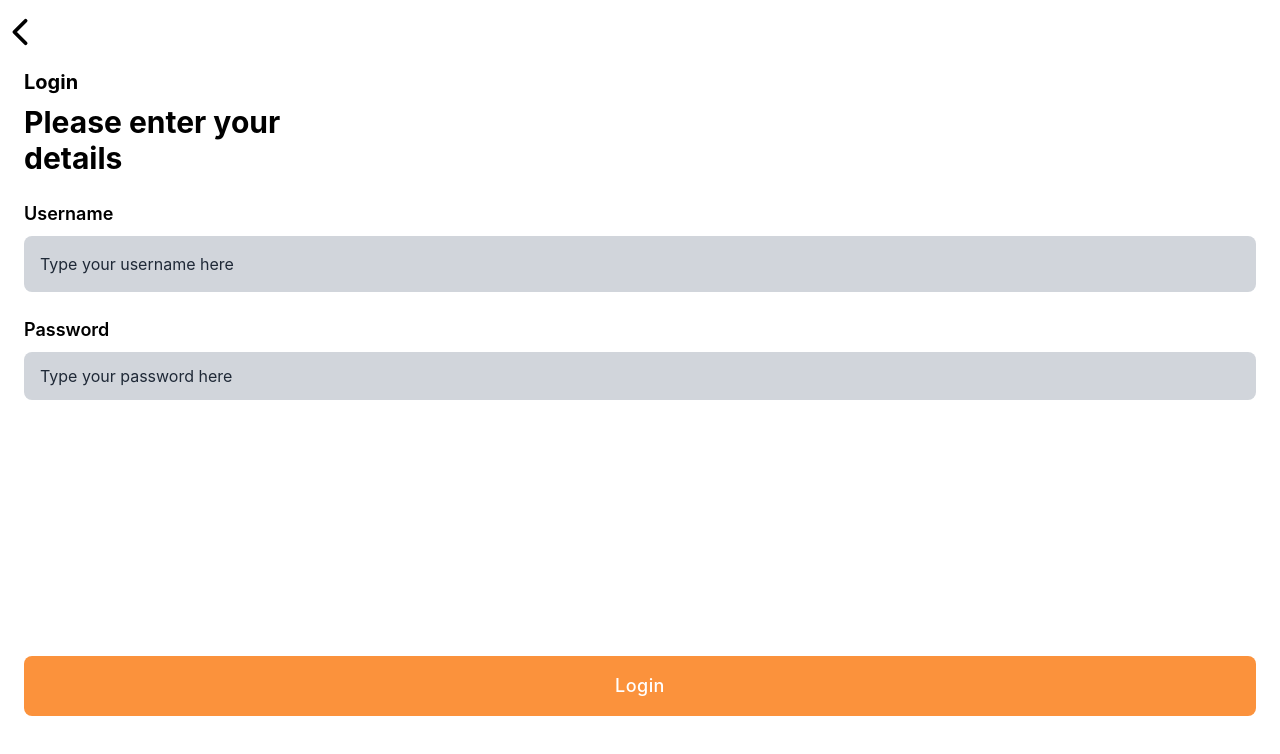
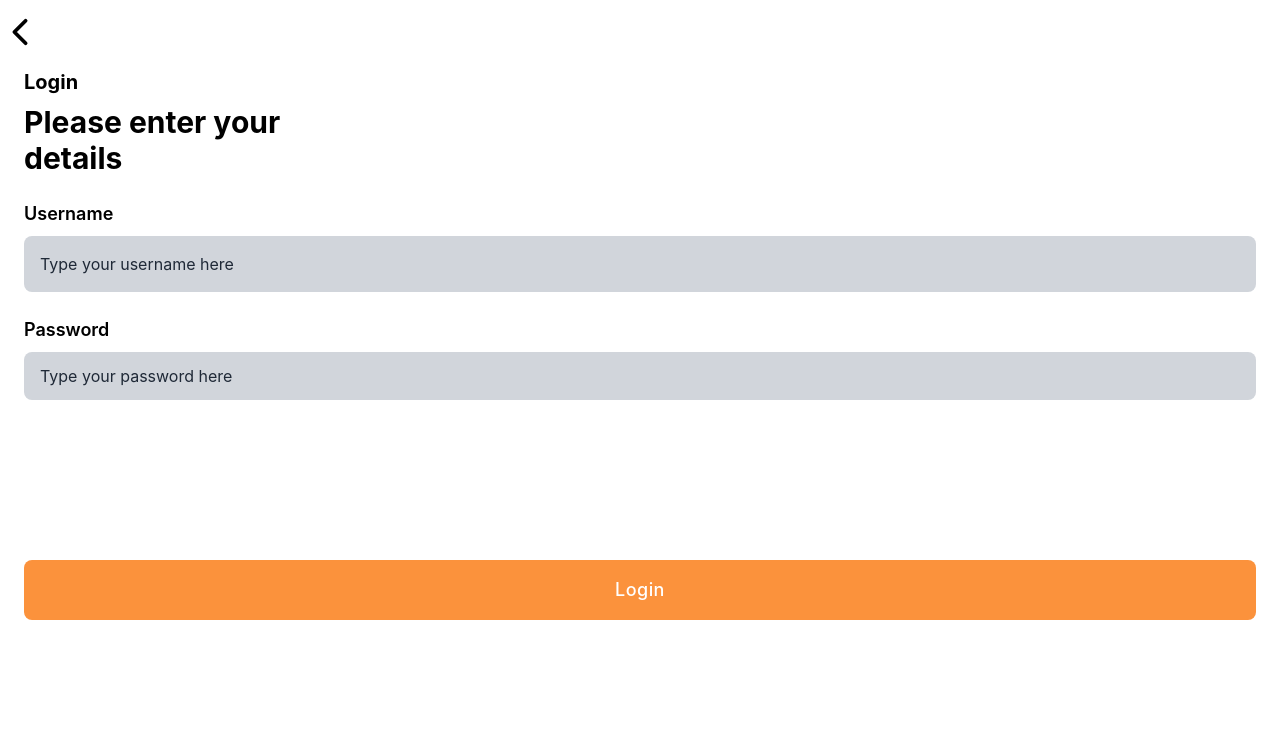
Before and after one commit to Pathak1511/ReactOX, a React (Create React App) app: page /login in a window 1280 px wide. Shown: the top 754 px of the page. Built offline with nearby package versions, Linux system fonts and the light colour scheme; no server answers.

Commit message:
Update Login.jsx

```diff
--- a/src/components/Login.jsx
+++ b/src/components/Login.jsx
@@ -128,7 +128,7 @@ function Login({ width, height }) {
         </h2>
       </div>
 
-      <div className="px-6 mt-64">
+      <div className="px-6 mt-40">
         <div className="my-4">
           <button
             className="w-full px-3 py-4 font-medium text-lg tracking-wide text-white capitalize transition-colors duration-300 transform bg-orange-400 rounded-lg hover:bg-blue-500 focus:outline-none focus:ring focus:ring-blue-300 focus:ring-opacity-80"
```
